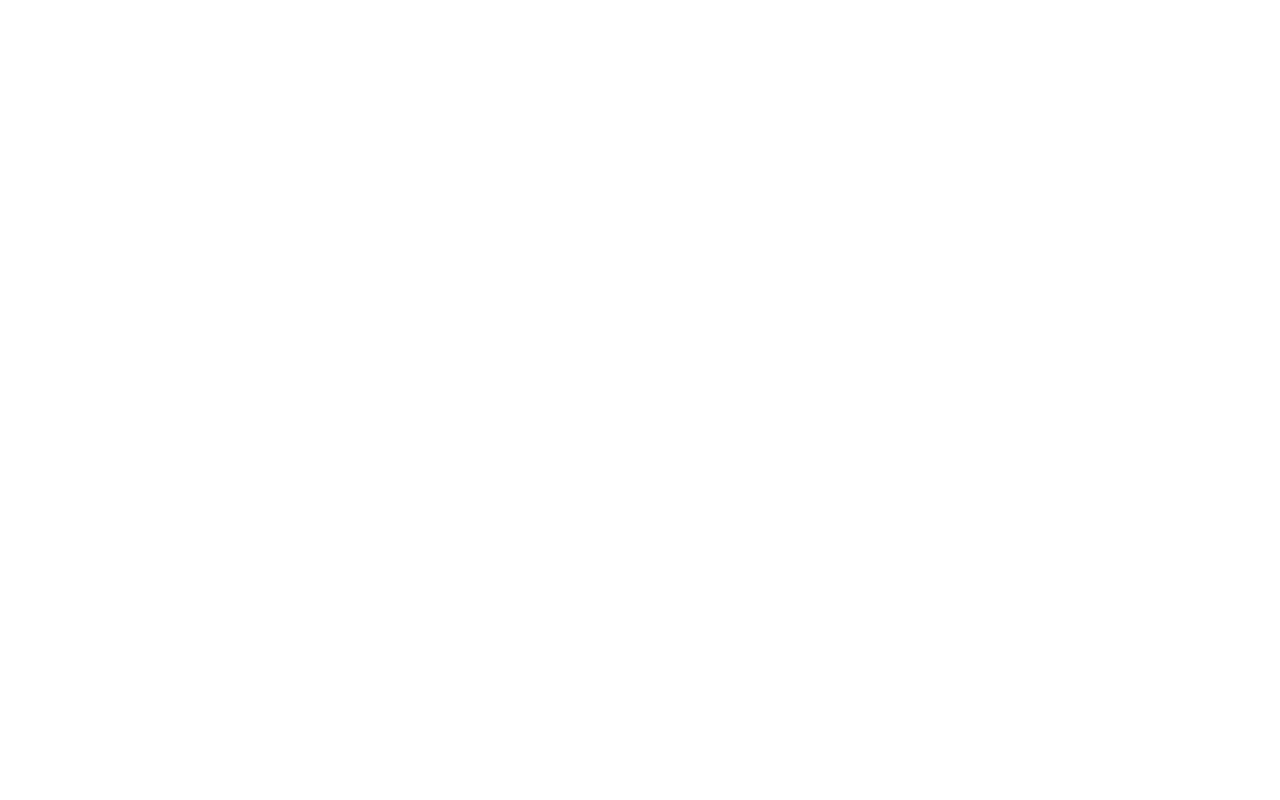
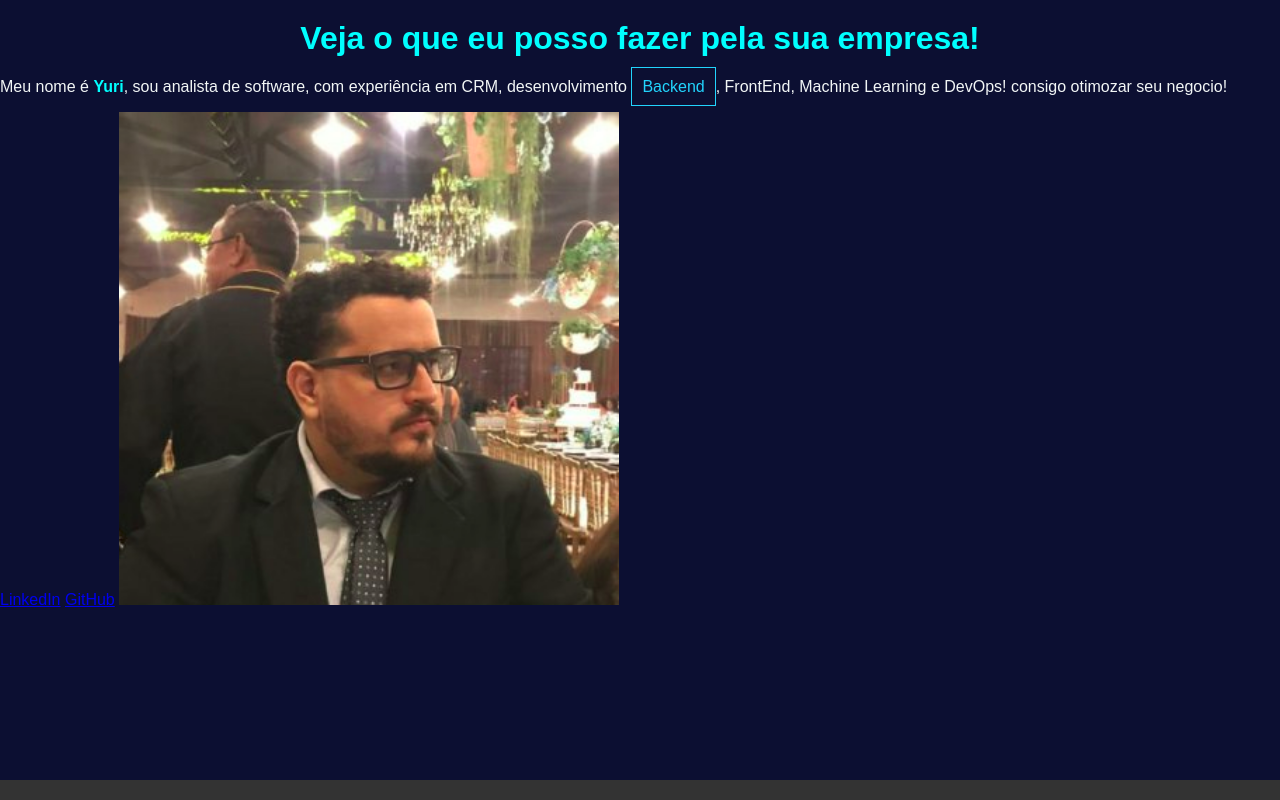
Before and after one commit to yuripnp/html_training, a plain HTML site: page index.html in a window 1280 px wide. Drawn offline with Linux system fonts and the light colour scheme.

Commit message:
colocando css

```diff
--- a/index.html
+++ b/index.html
@@ -4,7 +4,9 @@
 <head>
     <meta charset="UTF-8">
     <meta name="viewport" content="width=device-width, initial-scale=1.0">
+    <meta name="description" content="Portifolio de Yuri">
     <title>Portifolio</title>
+    <link rel="stylesheet" href="style.css">
 </head>
 
 <body>
@@ -12,7 +14,13 @@
 
     </header>
     <main>
-
+        <h1><strong>Veja o que eu posso fazer pela sua empresa!</strong></h1>
+        <p>Meu nome é <strong>Yuri</strong>, sou analista de software, com experiência em CRM, desenvolvimento
+            <span>Backend</span>, FrontEnd, Machine Learning e DevOps! consigo otimozar seu negocio!
+        </p>
+        <a href="https://www.linkedin.com/in/yuri-pimentel-pinto-dev/">LinkedIn</a>
+        <a href="https://github.com/yuripnp">GitHub</a>
+        <img src="fotoYuri.png" alt="Foto de Yuri Pimentel Pinto" width="500px">
     </main>
     <footer>
 
--- /dev/null
+++ b/style.css
@@ -0,0 +1,30 @@
+body {
+    font-family: Arial, sans-serif;
+    background-color: #0C0F32;
+    color: #f2f6f6;
+    margin: 0;
+    padding: 0;
+}
+
+footer {
+    background-color: #333;
+    color: rgb(107, 15, 15);
+    text-align: center;
+    padding: 10px 0;
+    position: fixed;
+    bottom: 0;
+    width: 100%;
+}
+h1 {
+    text-align: center;
+    margin-top: 20px;
+}
+strong {
+    color: #00ffff;
+}
+
+span{
+    color: #22D4FD;
+    border: 1px solid #22D4FD;
+    padding: 10px;
+}
```
Also changed, not shown: fotoYuri.png (added).
